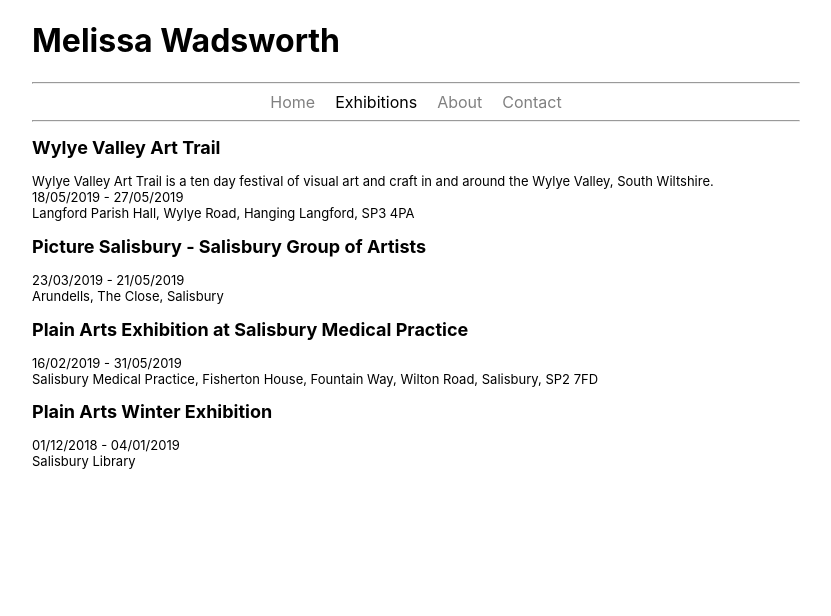
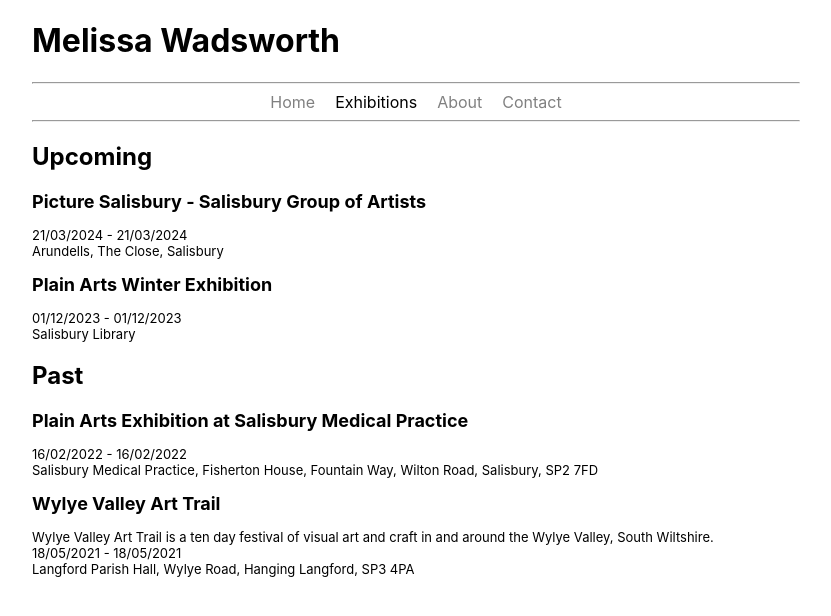
Before and after one commit to stevewadsworth/frontend, a React (Create React App) app in the folder melissa_website/: page / in a window 1280 px wide. Both pictures are taken after a click on the element "Exhibitions". Shown: the top 616 px of the page, without its empty margins (224-1055 px from the left). Built offline with nearby package versions, Linux system fonts and the light colour scheme.

Commit message:
Exhibitions split on date

```diff
--- a/melissa_website/src/Pages/Exhibitions/Event.js
+++ b/melissa_website/src/Pages/Exhibitions/Event.js
@@ -1,12 +1,18 @@
 import "./Event.css"
 
 export default function Event({ eventInfo }){
+
+    const formatDate = (date) => {
+        let nums = date.split("-")
+        return nums[2] + "/" + nums[1] + "/" + nums[0]
+    }
+
     return(
         <div>
             <h2 className="title">{eventInfo["title"]}</h2>
             <div className="content">
                 <div>{eventInfo["description"]}</div>
-                <div>{eventInfo["start"]} - {eventInfo["end"]}</div>
+                <div>{formatDate(eventInfo["start"])} - {formatDate(eventInfo["start"])}</div>
                 <div>{eventInfo["location"]}</div>
             </div>
         </div>
--- a/melissa_website/src/Pages/Exhibitions/Exhibitions.js
+++ b/melissa_website/src/Pages/Exhibitions/Exhibitions.js
@@ -1,19 +1,26 @@
-import TestEvents from "./TestEventJson"
-
 import Event from "./Event";
+import ExhibitionsViewModel from "./ExhibitionsViewModel";
 
 export default function Exhibitions(){
 
-    let events = TestEvents["events"];
 
-    let formatted = [];
-    for (let i=0; i < events.length; i++){
-        formatted.push(<Event key={i} eventInfo={events[i]} />)
-    }
+    let [upcoming, current, past] = ExhibitionsViewModel();
+
+    upcoming = upcoming.map((event, i) => {
+        return <Event key={i} eventInfo={event} />
+    })
+    current = current.map((event, i) => {
+        return <Event key={i} eventInfo={event} />
+    })
+    past = past.map((event, i) => {
+        return <Event key={i} eventInfo={event} />
+    })
 
     return(
         <div>
-            {formatted}
+            {(upcoming.length > 0 ? <><h2>Upcoming</h2> <div>{upcoming}</div></> : "")}
+            {(current.length > 0 ? <><h2>Current</h2> <div>{current}</div></> : "")}
+            {(past.length > 0 ? <><h2>Past</h2> <div>{past}</div></> : "")}
         </div>
     );
 }
--- /dev/null
+++ b/melissa_website/src/Pages/Exhibitions/ExhibitionsViewModel.js
@@ -0,0 +1,28 @@
+import TestEvents from "./TestEventJson";
+
+export default function ExhibitionsViewModel(){
+
+    //replace with fethcing from a database
+    let events = TestEvents["events"];
+
+    events.sort((a, b) => {
+        const aDate = new Date(a["start"])
+        const bDate = new Date(b["start"])
+        return bDate-aDate;
+    })
+
+    const currentDate = new Date();
+
+    let upcoming = events.filter((event) => {
+        return (currentDate - new Date(event["start"]) < 0)
+    })
+    let past = events.filter((event) => {
+        return (currentDate - new Date(event["end"]) > 0)
+    })
+    let current = events.filter((event) => {
+        return (currentDate - new Date(event["start"]) > 0 && currentDate - new Date(event["end"]) < 0)
+    })
+
+    return [upcoming, current, past];
+
+}
--- a/melissa_website/src/Pages/Exhibitions/TestEventJson.js
+++ b/melissa_website/src/Pages/Exhibitions/TestEventJson.js
@@ -6,32 +6,32 @@ const TestEvents = {
             "title": "Wylye Valley Art Trail",
             "description": "Wylye Valley Art Trail is a ten day festival of visual art and craft in and around the Wylye Valley, South Wiltshire.",
             "location": "Langford Parish Hall, Wylye Road, Hanging Langford, SP3 4PA",
-            "start": "18/05/2019",
-            "end": "27/05/2019",
+            "start": "2021-05-18",
+            "end": "2021-05-27",
             "url": "https://wvat.co.uk/Artists/Trail/?search=Area-Hanging%20Langford-Search"
         },
         {
             "title": "Picture Salisbury - Salisbury Group of Artists",
             "description": "",
             "location": "Arundells, The Close, Salisbury",
-            "start": "23/03/2019",
-            "end": "21/05/2019",
+            "start": "2024-03-21",
+            "end": "2024-05-21",
             "url": ""
         },
         {
             "title": "Plain Arts Exhibition at Salisbury Medical Practice",
             "description": "",
             "location": "Salisbury Medical Practice, Fisherton House, Fountain Way, Wilton Road, Salisbury, SP2 7FD",
-            "start": "16/02/2019",
-            "end": "31/05/2019",
+            "start": "2022-02-16",
+            "end": "2022-05-31",
             "url": ""
         },
         {
             "title": "Plain Arts Winter Exhibition",
             "description": "",
             "location": "Salisbury Library",
-            "start": "01/12/2018",
-            "end": "04/01/2019",
+            "start": "2023-12-01",
+            "end": "2023-12-01",
             "url": ""
         }
     ]
```
